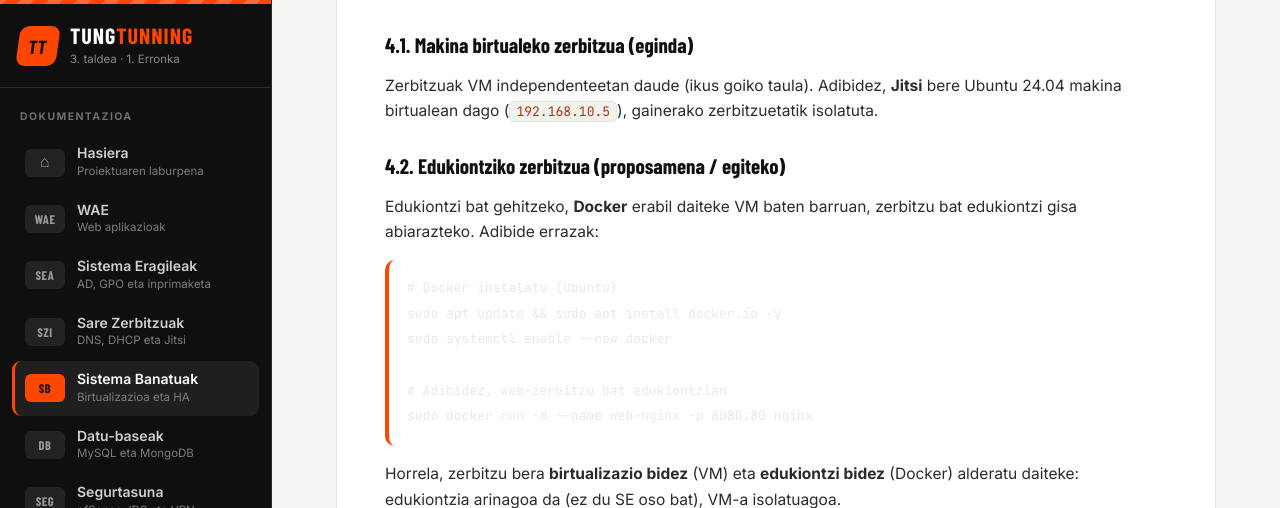
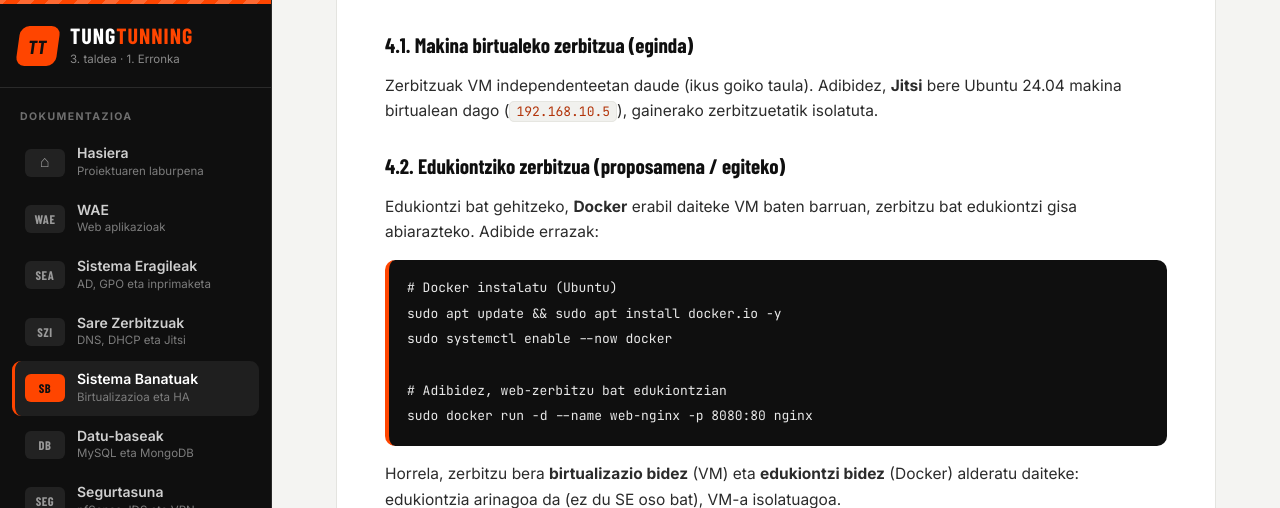
Before and after one commit to Lukennnn/3.-taldea---1.-erronka, a Jekyll site: the page built from 4-sistema-banatuak.md, in a window 1280 px wide and 1400 px high, scrolled down 4381 px. Shown: the top 508 px of the window. Built offline with Jekyll 4.4.1, drawn with Linux system fonts in a browser that asks for light colours; some web fonts are replaced; our own code applies the rules of GitHub Pages for plain Markdown files; grey boxes are pictures that could not be loaded.

Commit message:
Update tungtunning.css

```diff
--- a/assets/css/tungtunning.css
+++ b/assets/css/tungtunning.css
@@ -224,3 +224,6 @@ a:hover { text-decoration: underline; }
   .pager { grid-template-columns: 1fr; }
   .pager-link.next { grid-column: 1; }
 }
+
+/* Kode-blokeak: atzealde iluna mantendu */
+.content pre.highlight { background: var(--black); }
```
